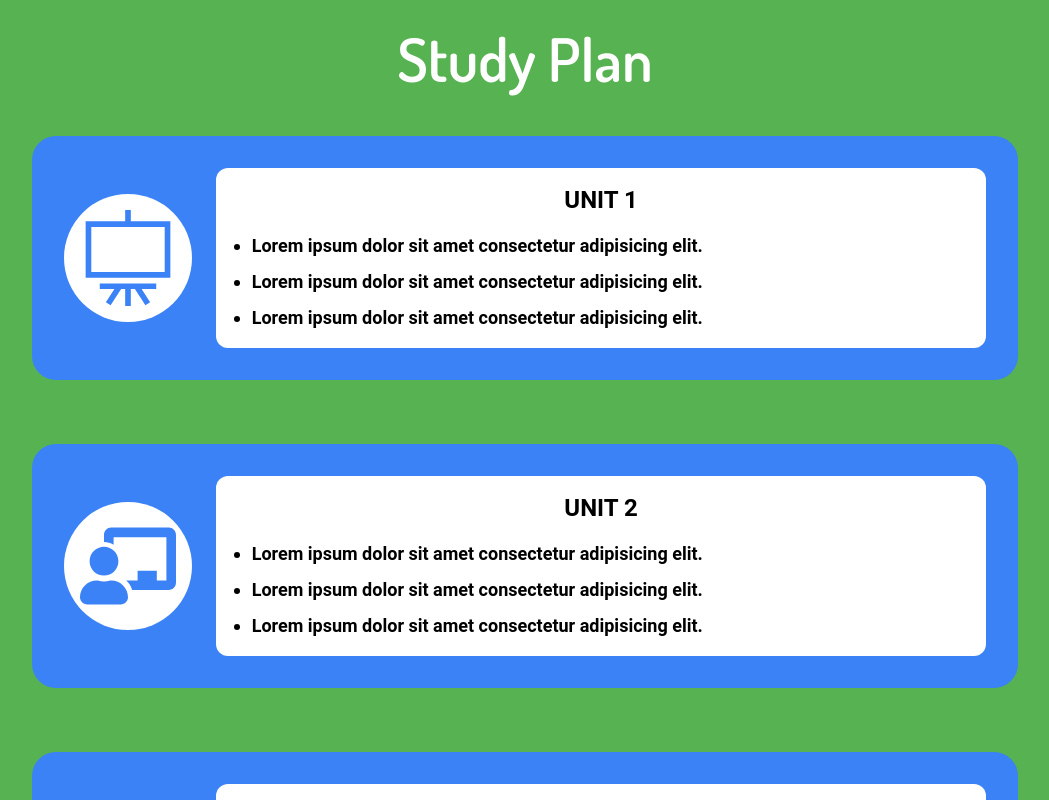
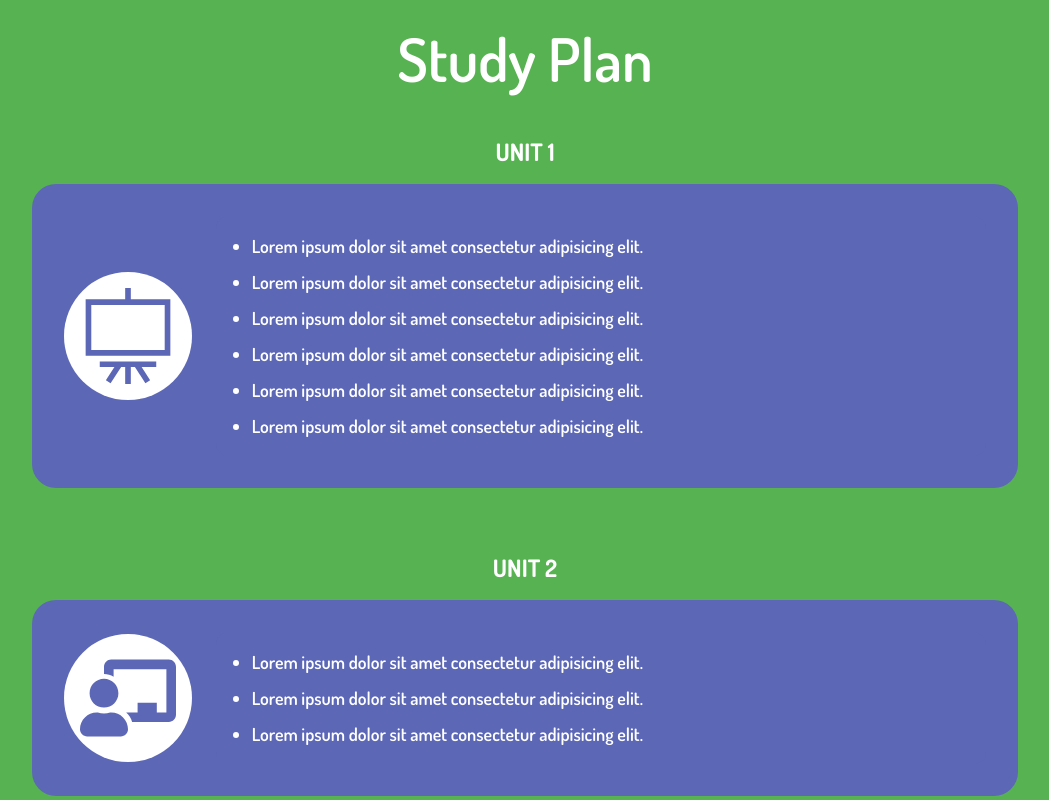
Before and after one commit to Thomas-Delany/Subdomain-with-React, a React (Vite) app: page /courses/A1/BreakThrough in a window 1280 px wide. Shown: the part 660-1460 px from the top of the page, without its empty margins (115-1164 px from the left). Built offline with nearby package versions, Linux system fonts and the light colour scheme.

Commit message:
styling curriculum

```diff
--- a/src/pages/courses/A1/Curriculum.jsx
+++ b/src/pages/courses/A1/Curriculum.jsx
@@ -1,5 +1,10 @@
 import React from "react";
-import { FaCheckCircle, FaBook, FaGraduationCap, FaChalkboardTeacher } from "react-icons/fa";
+import {
+  FaCheckCircle,
+  FaBook,
+  FaGraduationCap,
+  FaChalkboardTeacher,
+} from "react-icons/fa";
 import { TfiBlackboard } from "react-icons/tfi";
 
 const curriculumData = [
@@ -9,8 +14,11 @@ const curriculumData = [
     listItems: [
       "Lorem ipsum dolor sit amet consectetur adipisicing elit.",
       "Lorem ipsum dolor sit amet consectetur adipisicing elit.",
-      "Lorem ipsum dolor sit amet consectetur adipisicing elit."
-    ]
+      "Lorem ipsum dolor sit amet consectetur adipisicing elit.",
+      "Lorem ipsum dolor sit amet consectetur adipisicing elit.",
+      "Lorem ipsum dolor sit amet consectetur adipisicing elit.",
+      "Lorem ipsum dolor sit amet consectetur adipisicing elit.",
+    ],
   },
   {
     icon: FaChalkboardTeacher,
@@ -18,8 +26,8 @@ const curriculumData = [
     listItems: [
       "Lorem ipsum dolor sit amet consectetur adipisicing elit.",
       "Lorem ipsum dolor sit amet consectetur adipisicing elit.",
-      "Lorem ipsum dolor sit amet consectetur adipisicing elit."
-    ]
+      "Lorem ipsum dolor sit amet consectetur adipisicing elit.",
+    ],
   },
   {
     icon: FaBook,
@@ -27,8 +35,8 @@ const curriculumData = [
     listItems: [
       "Curabitur vehicula mi at fringilla eleifend.",
       "Vestibulum facilisis, lorem eget fringilla imperdiet.",
-      "Suspendisse potenti."
-    ]
+      "Suspendisse potenti.",
+    ],
   },
   {
     icon: FaGraduationCap,
@@ -36,8 +44,8 @@ const curriculumData = [
     listItems: [
       "Quisque scelerisque diam ut urna.",
       "Nam consequat, tortor nec fringilla venenatis.",
-      "Fusce imperdiet metus sit amet orci mollis feugiat."
-    ]
+      "Fusce imperdiet metus sit amet orci mollis feugiat.",
+    ],
   },
   {
     icon: FaGraduationCap,
@@ -45,8 +53,8 @@ const curriculumData = [
     listItems: [
       "Quisque scelerisque diam ut urna.",
       "Nam consequat, tortor nec fringilla venenatis.",
-      "Fusce imperdiet metus sit amet orci mollis feugiat."
-    ]
+      "Fusce imperdiet metus sit amet orci mollis feugiat.",
+    ],
   },
   {
     icon: FaGraduationCap,
@@ -54,8 +62,8 @@ const curriculumData = [
     listItems: [
       "Quisque scelerisque diam ut urna.",
       "Nam consequat, tortor nec fringilla venenatis.",
-      "Fusce imperdiet metus sit amet orci mollis feugiat."
-    ]
+      "Fusce imperdiet metus sit amet orci mollis feugiat.",
+    ],
   },
   // Add more units as necessary
 ];
@@ -69,19 +77,19 @@ const Curriculum = () => {
         </h2>
 
         {curriculumData.map((unit, index) => (
-
           <div key={index} className="grid place-items-center py-8 px-8">
-          <div className="flex items-center justify-center w-10/12 bg-blue-500 rounded-3xl p-8">
-
+            <h2 className="text-2xl font-bold mb-4 text-center text-white font-dosis">
+              {unit.title}
+            </h2>
+            <div className="flex items-center justify-center w-10/12 rounded-3xl p-8 bg-[#5C67B6]">
               {/* Left Inner Div for Icon */}
               <div className="hidden md:flex justify-center items-center bg-white rounded-full p-4 mr-6">
-              <unit.icon className="text-blue-500 text-6xl md:text-7xl lg:text-8xl" />
+                <unit.icon className="text-[#5C67B6] text-6xl md:text-7xl lg:text-8xl" />
               </div>
 
               {/* Right Inner Div for Bullet Points */}
-            <div className="bg-white p-4 rounded-xl w-full text-black">
-              <h2 className="text-2xl font-bold mb-4 text-center font-roboto">{unit.title}</h2>
-                <ul className="list-disc pl-5 space-y-2 text-lg font-semibold font-roboto">
+              <div className="p-4 rounded-xl w-full text-white bg-[#5C67B6]">
+                <ul className="list-disc pl-5 space-y-2 text-lg font-semibold font-dosis">
                   {unit.listItems.map((item, i) => (
                     <li key={i}>{item}</li>
                   ))}
--- a/src/pages/courses/A1/NextLevel.jsx
+++ b/src/pages/courses/A1/NextLevel.jsx
@@ -3,10 +3,8 @@ import React from "react";
 const NextLevel = () => {
   return (
     <section className="px-4 py-8 antialiased bg-greenAone md:py-16">
-
-  <div className="mx-auto grid max-w-screen-xl rounded-lg p-4 md:p-8 lg:grid-cols-12 lg:gap-8 lg:p-16 xl:gap-16 flex justify-between items-center">
-
-    <div className="lg:col-span-5 lg:mt-0">
+      <div className="mx-auto grid max-w-screen-xl rounded-lg p-4 md:p-8 lg:grid-cols-12 lg:gap-6 lg:p-16 xl:gap-16 flex justify-center items-center text-center">
+        <div className="lg:col-span-4 lg:mt-0 bg-black flex justify-center items-center mx-auto">
           <a href="#">
             <img
               className="mb-4 rounded-md"
@@ -16,10 +14,10 @@ const NextLevel = () => {
           </a>
         </div>
 
-    <div className="lg:col-span-7 flex flex-col justify-center text-center">
+        <div className="lg:col-span-8 flex flex-col bg-black mr-auto">
           <div className="flex flex-col justify-center items-center lg:items-start">
             <h1 className="mb-3 text-2xl font-bold leading-tight tracking-tight text-white md:text-4xl font-dosis">
-          Now it is time to level up!
+              Time to level up!
             </h1>
             <p className="mb-6 text-white font-semibold font-roboto hidden lg:block">
               Get started with A2 — WayStage to continue improving.
```
Lines whose indentation alone changed are shown as unchanged.
